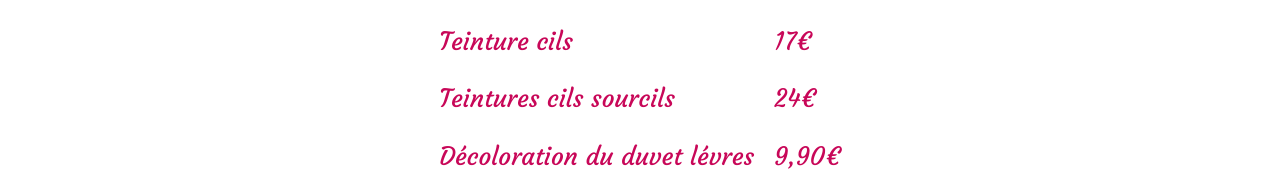
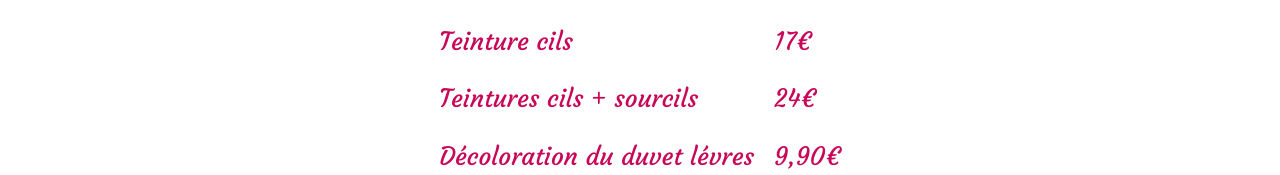
Before and after one commit to ukrudefr/CharmeetBeaute, a React (Create React App) app: page /teinture in a window 1280 px wide. Shown: the part 625-800 px from the top of the page. Built offline with nearby package versions, Linux system fonts and the light colour scheme; a web font is replaced by a local one.

Commit message:
teinture

```diff
--- a/src/pages/prestation/Teinture.js
+++ b/src/pages/prestation/Teinture.js
@@ -33,7 +33,7 @@ export default function Teinture() {
 						<td>17€</td>
 					</tr>
 					<tr>
-						<td>Teintures cils  sourcils</td>
+						<td>Teintures cils + sourcils</td>
 						<td>24€</td>
 					</tr>
 					<tr>
```
